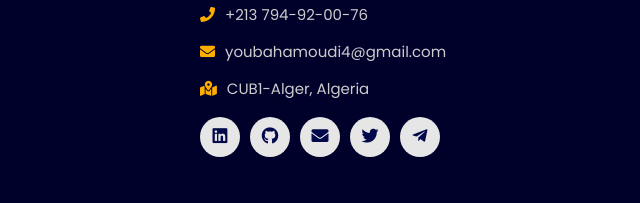
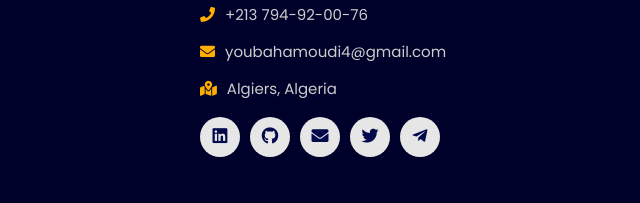
Before and after one commit to youba19/youba19.github.io, a plain HTML site: page index.html in a window 1280 px wide. Shown: the part 5456-5659 px from the top of the page, 640-1280 px from the left. Drawn offline with nearby package versions, Linux system fonts and the light colour scheme; no server answers; animation ran at ten frames a second.

Commit message:
Update index.html

```diff
--- a/index.html
+++ b/index.html
@@ -445,7 +445,7 @@
           <h3>contact info</h3>
           <p> <i class="fas fa-phone"></i>+213 794-92-00-76</p>
           <p> <i class="fas fa-envelope"></i>youbahamoudi4@gmail.com</p>
-          <p> <i class="fas fa-map-marked-alt"></i>CUB1-Alger, Algeria</p>
+          <p> <i class="fas fa-map-marked-alt"></i>Algiers, Algeria</p>
           <div class="share">
 
               <a href="https://www.linkedin.com/in/youba-hamoudi-726948221/" class="fab fa-linkedin" aria-label="LinkedIn" target="_blank"></a>
```
